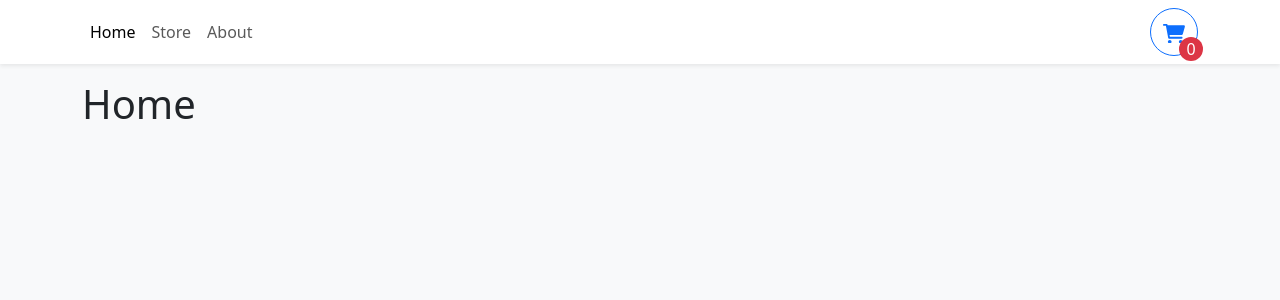
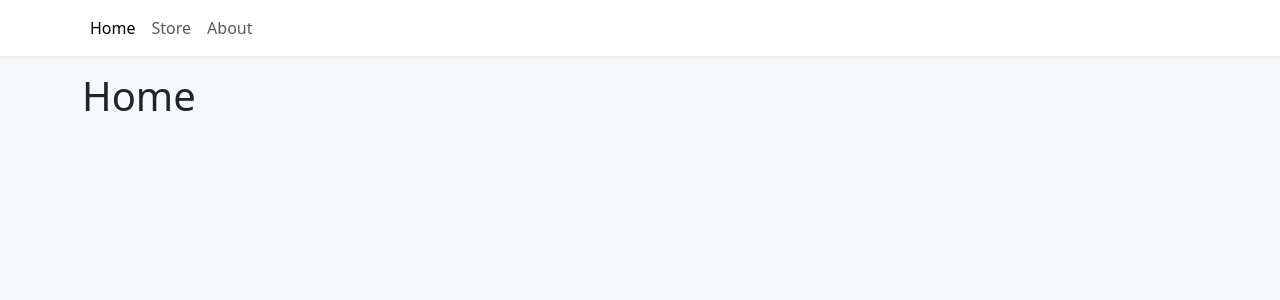
Before and after one commit to Tatianarjo/shoppingcart, a React (Vite) app: page / in a window 1280 px wide. Shown: the top 300 px of the page. Built offline with nearby package versions, Linux system fonts and the light colour scheme.

Commit message:
displays cart only when item is added

```diff
--- a/src/components/Navbar.tsx
+++ b/src/components/Navbar.tsx
@@ -17,7 +17,7 @@ export function Navbar() {
                         About
                     </Nav.Link>
                 </Nav>
-                <Button
+                {cartQuantity > 0 && ( <Button
                 onClick={openCart}
                 style={{ width: "3rem", height: "3rem", position: "relative" }}
                     variant="outline-primary" className="rounded-circle"
@@ -41,7 +41,7 @@ export function Navbar() {
                     >
                         {cartQuantity}
                     </div>
-                </Button>
+                </Button>)}
             </Container>
         </NavbarBs>
     )
```
